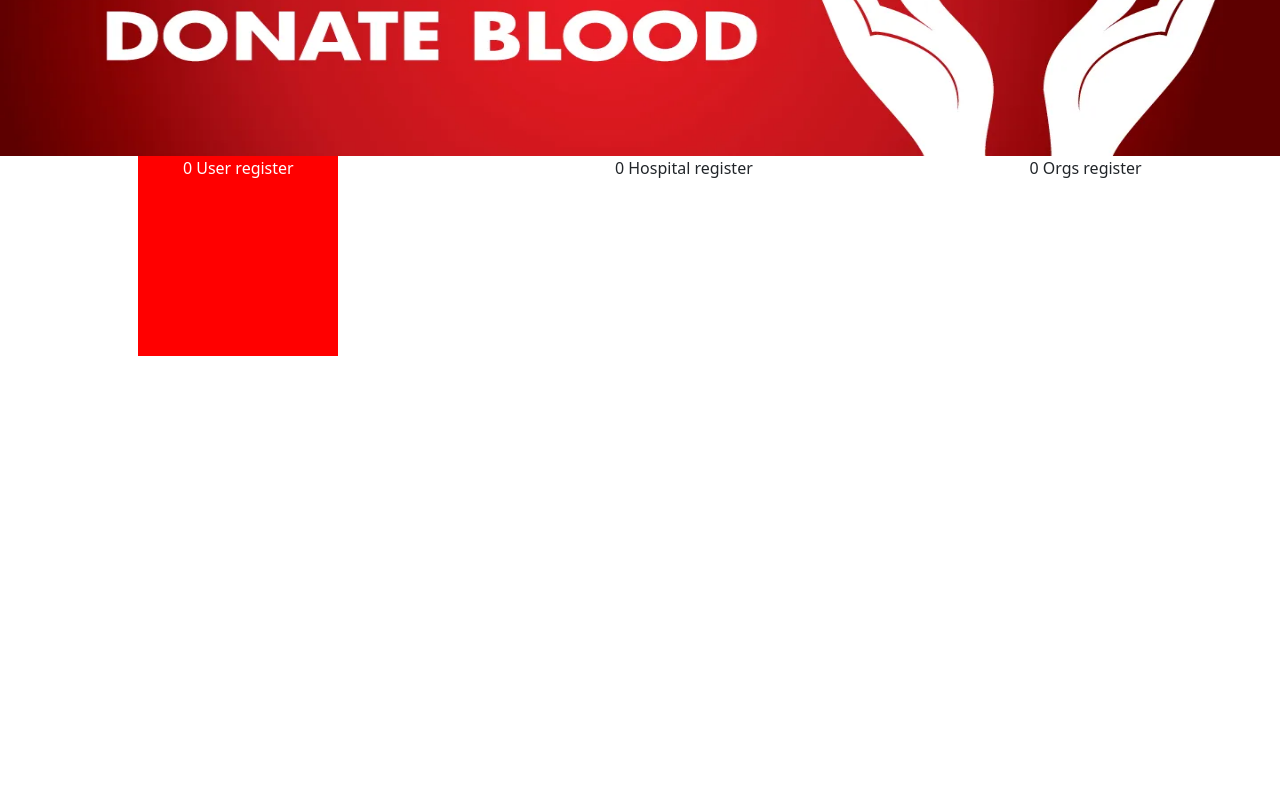
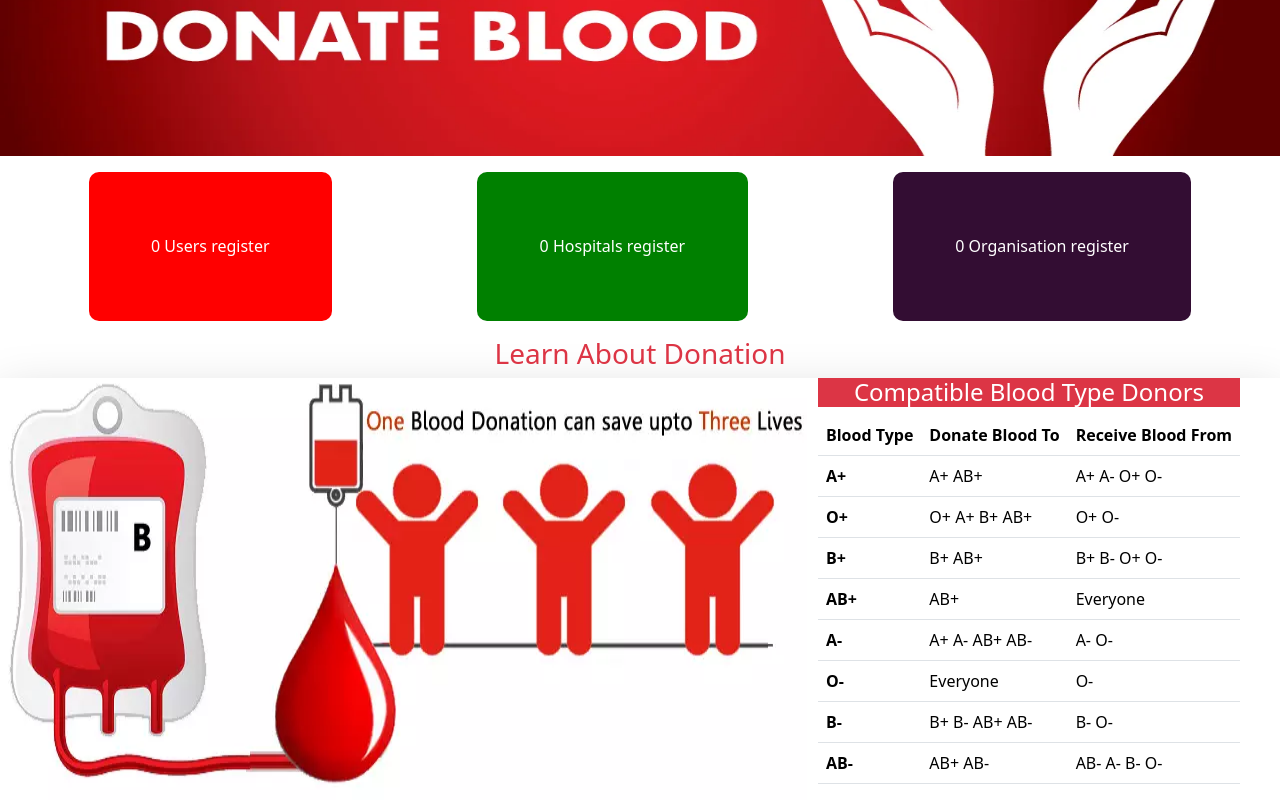
Before and after one commit to Crazy-Coder07/Save-Lives, a React (Create React App) app in the folder client/: page / in a window 1280 px wide. Shown: the part 314-1114 px from the top of the page. Before the commit the page ends 800 px from the top, so only its background shows below. Built offline with nearby package versions, Linux system fonts and the light colour scheme; no server answers.

Commit message:
ui pages looks fine but now have to work on footer or bootom pages

```diff
--- a/client/src/index.css
+++ b/client/src/index.css
@@ -89,13 +89,42 @@
   border-radius: 60px;
   margin-right: 7px;
 }
+
 .himg{
   height: 400px;
 }
+
 .datadisplay1{
-  height: 200px;
-  width: 200px;
+  padding: 5%;
   background-color: red;
   color: white;
   text-align: center;
+  border-radius: 10px;
+  transition: transform 0.3s;
 }
+
+.datadisplay2{
+  padding: 5%;
+  background-color: green;
+  color: white;
+  text-align: center;
+  border-radius: 10px;
+  transition: transform 0.3s;
+}
+
+.datadisplay3{
+  padding: 5%;
+  background-color: rgb(51, 13, 51);
+  color: white;
+  text-align: center;
+  border-radius: 10px;
+  transition: transform 0.3s;
+}
+.datadisplay1:hover,.datadisplay2:hover,.datadisplay3:hover{
+  transform: scale(1.07);
+}
+
+
+.bloodtype{
+  margin-right: 40px;
+}
--- a/client/src/pages/Home.js
+++ b/client/src/pages/Home.js
@@ -2,10 +2,13 @@ import React, { useState, useEffect } from 'react'
 import LayoutHome from '../components/shared/Layout/LayoutHome'
 import img1 from "../images/bld5.webp"
 import API from "../services/API"
+import img2 from "../images/bld7.webp"
 
 const Home = () => {
+
+
+  // To Find the total No of Users
   const [data1, setData1] = useState([]);
-  //find donar records
   const getDonars = async () => {
     try {
       const { data } = await API.get("/admin/donar-list-withoutadmin");
@@ -21,8 +24,9 @@ const Home = () => {
     getDonars();
   }, []);
 
+
+  //  To find the Total No. of Hospitals
   const [data2, setData2] = useState([]);
-  //find donar records
   const getHospitals = async () => {
     try {
       const { data } = await API.get("/admin/hospital-list-withoutadmin");
@@ -38,8 +42,9 @@ const Home = () => {
     getHospitals();
   }, []);
 
+
+  // To find total no of organisations
   const [data3, setData3] = useState([]);
-  //find donar records
   const getorgs = async () => {
     try {
       const { data } = await API.get("/admin/org-list-withoutadmin");
@@ -55,15 +60,78 @@ const Home = () => {
     getorgs();
   }, []);
 
+
   return (
     <LayoutHome>
       <div>
         <img className="d-block w-100 himg" src={img1} alt="not found images" />
-        <div className='d-flex justify-content-around'>
-          <div className='datadisplay1'>{data1.length} User register</div>
-          <div className='datadisplay2'> {data2.length} Hospital register</div>
-          <div className='datadisplay3'>{data3.length} Orgs register</div>
+        <div className='d-flex justify-content-around  m-3'>
+          <div className='datadisplay1'>{data1.length} Users register</div>
+          <div className='datadisplay2'> {data2.length} Hospitals register</div>
+          <div className='datadisplay3'>{data3.length} Organisation register</div>
         </div>
+        <h3 className='text-center text-danger'>Learn About Donation</h3>
+        <div className='d-flex justify-content-between shadow-lg '>
+          <img src={img2} alt="" />
+          <div className='bloodtype'>
+            <div className='text-white bg-danger'>
+              <h4 className='text-center'>Compatible Blood Type Donors</h4>
+            </div>
+            <table class="table">
+              <thead>
+                <tr>
+                  <th scope="col">Blood Type</th>
+                  <th scope="col">Donate Blood To</th>
+                  <th scope="col">Receive Blood From</th>
+                </tr>
+              </thead>
+              <tbody>
+                <tr>
+                  <th scope="row">A+</th>
+                  <td>A+ AB+</td>
+                  <td>A+ A- O+ O-</td>
+                </tr>
+                <tr>
+                  <th scope="row">O+</th>
+                  <td>O+ A+ B+ AB+ 	</td>
+                  <td>O+ O-</td>
+                </tr>
+                <tr>
+                  <th scope="row">B+</th>
+                  <td>B+ AB+</td>
+                  <td>B+ B- O+ O-</td>
+                </tr>
+                <tr>
+                  <th scope="row">AB+</th>
+                  <td>AB+</td>
+                  <td>Everyone</td>
+                </tr>
+                <tr>
+                  <th scope="row">A-</th>
+                  <td>A+ A- AB+ AB- 	</td>
+                  <td>A- O-</td>
+                </tr>
+                <tr>
+                  <th scope="row">O-</th>
+                  <td>Everyone</td>
+                  <td>O-</td>
+                </tr>
+                <tr>
+                  <th scope="row">B-</th>
+                  <td>B+ B- AB+ AB-</td>
+                  <td>B- O-</td>
+                </tr>
+                <tr>
+                  <th scope="row">AB-</th>
+                  <td>AB+ AB-</td>
+                  <td>AB- A- B- O-</td>
+                </tr>
+              </tbody>
+            </table>
+          </div>
+        </div>
+
+
       </div>
     </LayoutHome>
   )
```
